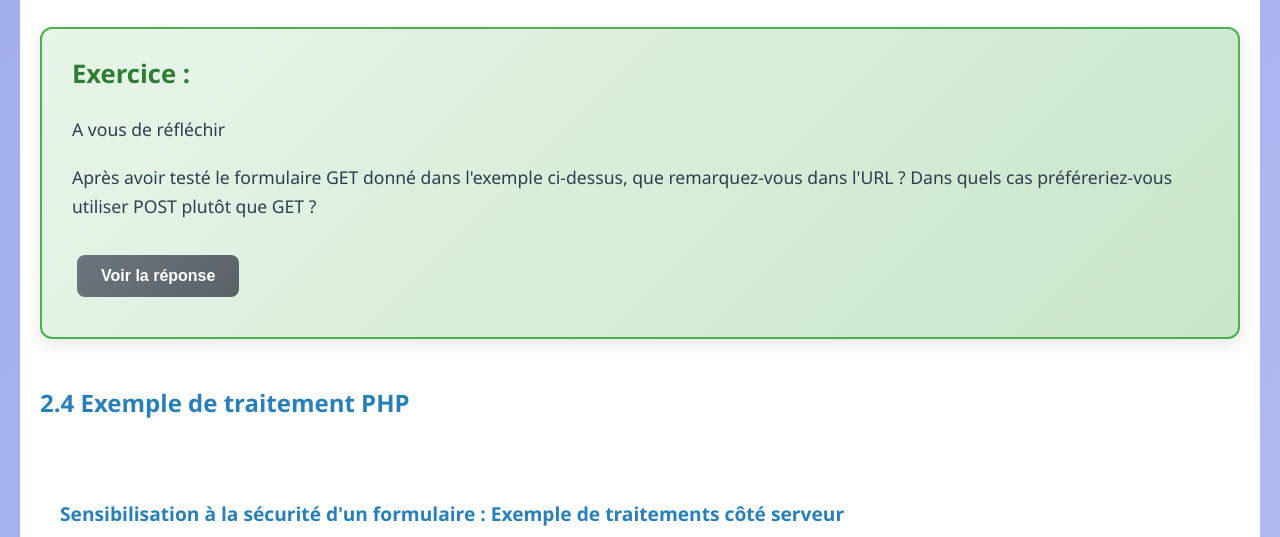
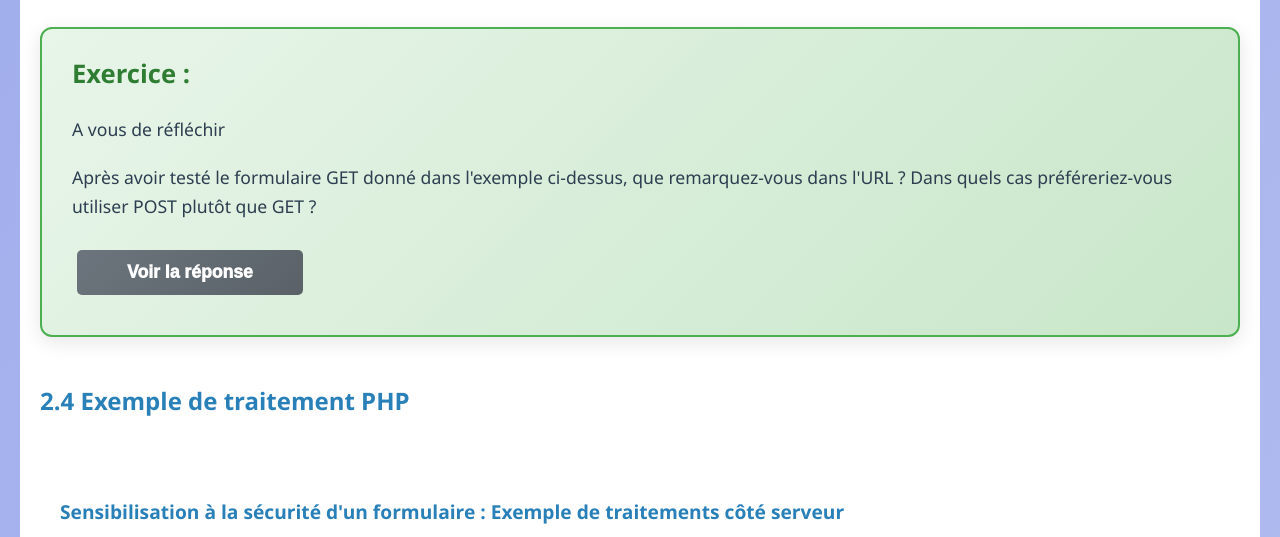
Before and after one commit to jennykhoury/ProjetDIU_Jenny_Manu_JL, a PHP site: page /HTML.html in a window 1280 px wide. Shown: the part 2701-3238 px from the top of the page. Run offline with PHP 8.4, Linux system fonts and the light colour scheme.

Commit message:
Update CSS.css

```diff
--- a/CSS.css
+++ b/CSS.css
@@ -421,19 +421,19 @@ input[type="button"] {
     color: white;
     border: none;
     /* pas de brodure grise moche */
-    border-radius: 8px;
+    border-radius: 5px;
     /* angles arrondis mais moins que les conteneurs (15) */
     cursor: pointer;
     /* Pour que la souris se transforme en main */
-    font-weight: 600;
+    font-weight: 1000;
     transition: all 0.3s ease;
 }
 
 .btn-reponse {
-    padding: 12px 24px;
+    padding: 12px 50px;
     /* marge intérieures */
-    margin-top: 15px;
-    font-size: 1em;
+    margin-top: 10px;
+    font-size: 1.1em;
 }
 
 button,
@@ -463,7 +463,8 @@ a {
 
 a.btn-reponse {
     display: block;
-    width: 150px
+    width: fit-content;
+    white-space: nowrap;
 }
 
 /* Fun, ça bouge O_O en passant la souris sur le bouton */
```
